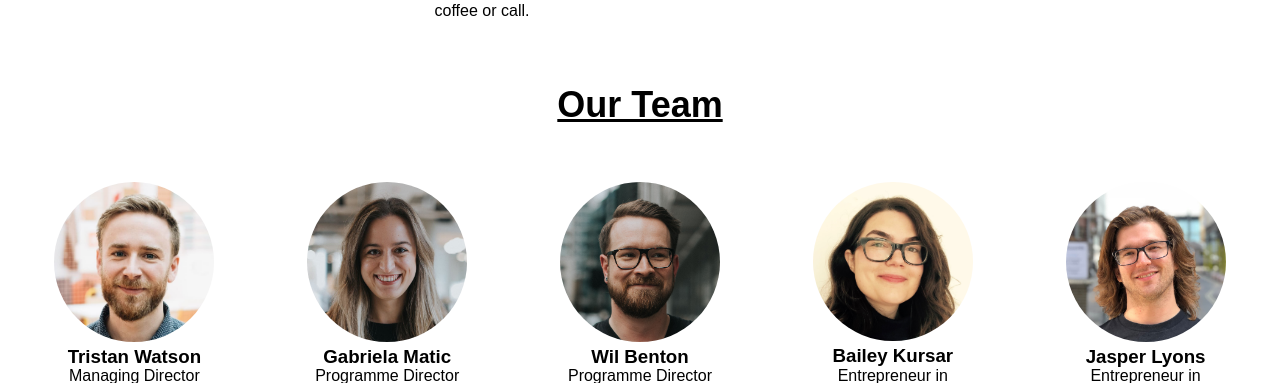
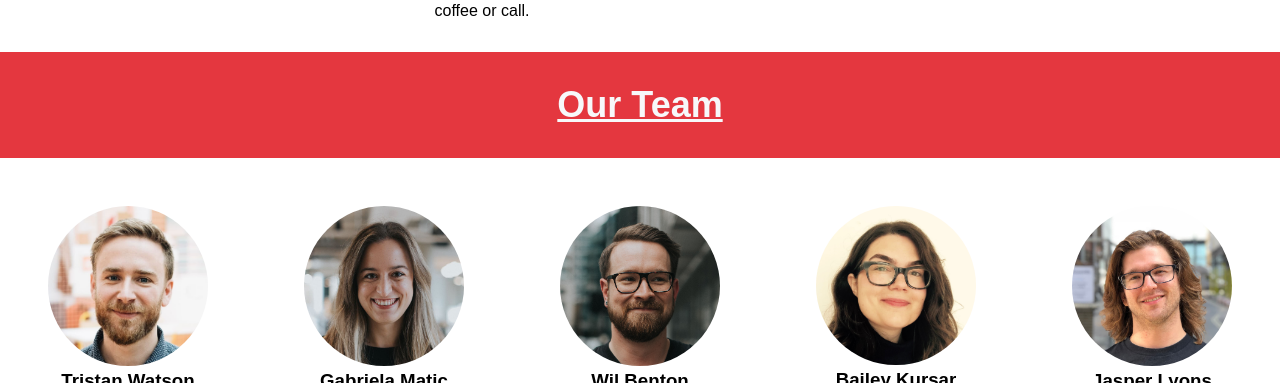
Before and after one commit to jasper-lyons/ignite.io, a website: page index.html in a window 1280 px wide. Shown: the part 3419-3802 px from the top of the page. Drawn offline with Linux system fonts and the light colour scheme.

Commit message:
Add divier between apply - team

```diff
--- a/index.html
+++ b/index.html
@@ -331,9 +331,11 @@
       </section>
 
       <section id="team" class="text-center">
-        <h2 class="p-8 text-4xl underline">Our Team</h2>
+        <div class="bg-ignite-red">
+          <h2 class="p-8 text-4xl underline text-ignite-white">Our Team</h2>
+        </div>
 
-        <div class="flex justify-around flex-wrap p-2">
+        <div class="flex justify-around flex-wrap pt-8 pb-2">
           <div class="p-4 w-48 text-center">
             <img class="rounded-full" src="./images/tristan.jpg" alt="Headshot of Tristan Watson">
             <h3>Tristan Watson</h3>
```
